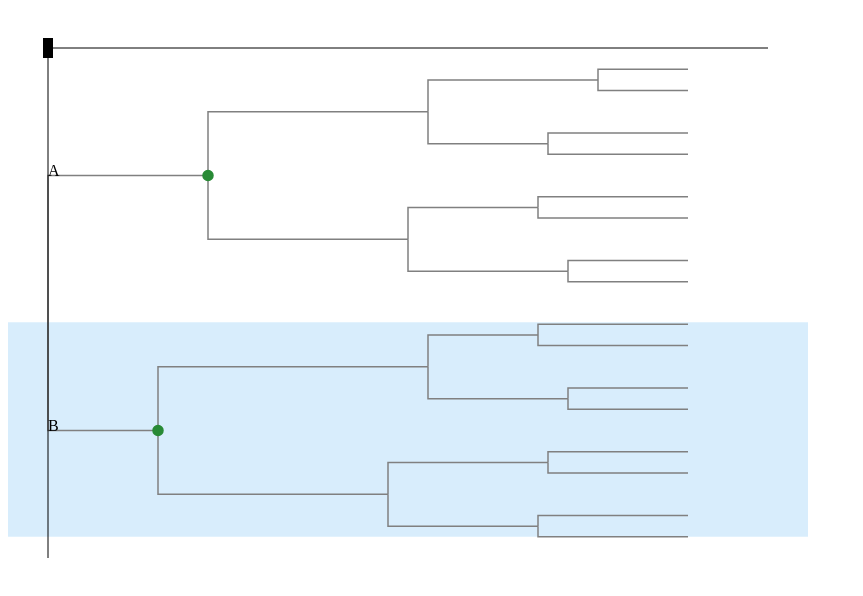
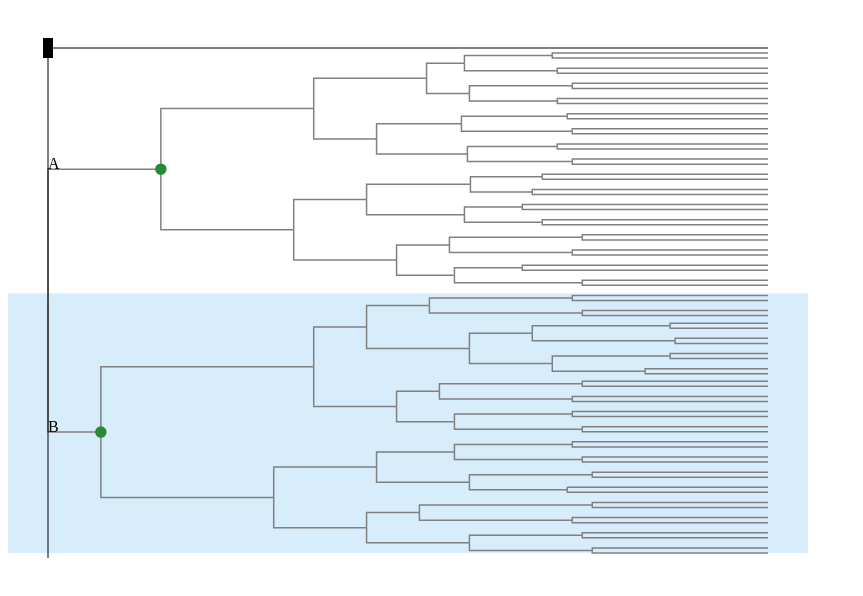
Before and after one commit to YaroslavSinitsyn/y.synytyn.github.io, a plain HTML site: page index.html in a window 1280 px wide. Shown: the whole page, without its empty margins (0-863 px from the left). Drawn offline with nearby package versions, Linux system fonts and the light colour scheme.

Commit message:
add node to json

```diff
--- a/index.html
+++ b/index.html
@@ -31,7 +31,7 @@ d3.json("tree.json", function (error, root) {
     var flag = false;
     var width = 800, height = 550;
     var tree = d3.layout.tree()
-            .size([height-40, width - 160]);
+            .size([height-40, width-80]);
 
     var svg = d3.select("div").append("svg")
         .attr("width", width)
@@ -196,7 +196,13 @@ d3.json("tree.json", function (error, root) {
     function offset(nodeArray) {
         nodeArray.forEach(function (node) {
             if (node.offset !== undefined) {
-                node.y += node.offset;
+                if (node.offset === 0 && node.y !== 720) {
+                    node.y += 720 - node.y;
+                }
+                else{
+                    node.y += node.offset;
+                }
+
             }
         });
     }
@@ -314,7 +320,13 @@ d3.json("tree.json", function (error, root) {
         console.log('click');
     })
 
-    var arrayLeters = ['A', 'B', 'C', 'D', 'E', 'F', 'G', 'H', 'I', 'J', 'K', 'L', 'M', 'N', 'O','P','Q','R','S','T','U','V','W', 'X', 'Y', 'Z'];
+    t.on("mouseover", function () {
+        d3.select(this).style("cursor", "pointer");
+
+    })
+
+    var arrayLeters = ['A', 'B', 'C', 'D', 'E', 'F', 'G', 'H', 'I', 'J', 'K', 'L', 'M', 'N', 'O', 'P', 'Q', 'R', 'S', 'T', 'U', 'V', 'W', 'X', 'Y', 'Z',
+                        'AA', 'AB', 'AC', 'AD', 'AE', 'AF', 'AG', 'AH', 'AI', 'AJ', 'AK', 'AL', 'AM', 'AN', 'AO', 'AP', 'AQ', 'AR', 'AS', 'AT', 'AU', 'AV','AX', 'AY', 'AZ'];
     showPoint();
 
     function lineIntersect(x1, y1, x2, y2, x3, y3, x4, y4) {
--- a/tree.json
+++ b/tree.json
@@ -2,7 +2,7 @@
   "children": [
     {
       "name": "A",
-      "offset": 0,
+      "offset": 10,
       "children": [
         {
           "name": "C",
@@ -14,11 +14,71 @@
               "children": [
                 {
                   "name": "C11",
+                  "offset": 5,
+                  "children": [
+                    {
+                      "name": "C111",
+                      "offset": -10,
+                      "children": [
+                        {
+                          "name": "C1111",
                           "offset": 0
                         },
                         {
+                          "name": "C1112",
+                          "offset": 0
+                        }
+                      ]
+                    },
+                    {
+                      "name": "C112",
+                      "offset": -5,
+                      "children": [
+                        {
+                          "name": "C1121",
+                          "offset": 0
+                        },
+                        {
+                          "name": "C1122",
+                          "offset": 0
+                        }
+                      ]
+                    }
+                  ]
+                },
+                {
                   "name": "C12",
+                  "offset": 10,
+                  "children": [
+                    {
+                      "name": "C121",
+                      "offset": 10,
+                      "children": [
+                        {
+                          "name": "C1121",
                           "offset": 0
+                        },
+                        {
+                          "name": "C1122",
+                          "offset": 0
+                        }
+                      ]
+                    },
+                    {
+                      "name": "C122",
+                      "offset": -5,
+                      "children": [
+                        {
+                          "name": "C1221",
+                          "offset": 0
+                        },
+                        {
+                          "name": "C1222",
+                          "offset": 0
+                        }
+                      ]
+                    }
+                  ]
                 }
               ]
             },
@@ -29,11 +89,71 @@
               "children": [
                 {
                   "name": "D11",
+                  "offset": 2,
+                  "children": [
+                    {
+                      "name": "D111",
+                      "offset": 5,
+                      "children": [
+                        {
+                          "name": "D1111",
                           "offset": 0
                         },
                         {
+                          "name": "D1112",
+                          "offset": 0
+                        }
+                      ]
+                    },
+                    {
+                      "name": "D112",
+                      "offset": 10,
+                      "children": [
+                        {
+                          "name": "D1121",
+                          "offset": 0
+                        },
+                        {
+                          "name": "D1122",
+                          "offset": 0
+                        }
+                      ]
+                    }
+                  ]
+                },
+                {
                   "name": "D12",
+                  "offset": 8,
+                  "children": [
+                    {
+                      "name": "D121",
+                      "offset": -5,
+                      "children": [
+                        {
+                          "name": "D1211",
                           "offset": 0
+                        },
+                        {
+                          "name": "D1212",
+                          "offset": 0
+                        }
+                      ]
+                    },
+                    {
+                      "name": "D122",
+                      "offset": 10,
+                      "children": [
+                        {
+                          "name": "D1221",
+                          "offset": 0
+                        },
+                        {
+                          "name": "D1222",
+                          "offset": 0
+                        }
+                      ]
+                    }
+                  ]
                 }
               ]
 
@@ -50,11 +170,71 @@
               "children": [
                 {
                   "name": "C21",
+                  "offset": 11,
+                  "children": [
+                    {
+                      "name": "C211",
+                      "offset": -20,
+                      "children": [
+                        {
+                          "name": "C2111",
                           "offset": 0
                         },
                         {
+                          "name": "C2112",
+                          "offset": 0
+                        }
+                      ]
+                    },
+                    {
+                      "name": "C212",
+                      "offset": -30,
+                      "children": [
+                        {
+                          "name": "C2121",
+                          "offset": 0
+                        },
+                        {
+                          "name": "C2122",
+                          "offset": 0
+                        }
+                      ]
+                    }
+                  ]
+                },
+                {
                   "name": "C22",
+                  "offset": 5,
+                  "children": [
+                    {
+                      "name": "C221",
+                      "offset": -40,
+                      "children": [
+                        {
+                          "name": "C2211",
                           "offset": 0
+                        },
+                        {
+                          "name": "C2212",
+                          "offset": 0
+                        }
+                      ]
+                    },
+                    {
+                      "name": "C222",
+                      "offset": -20,
+                      "children": [
+                        {
+                          "name": "C2221",
+                          "offset": 0
+                        },
+                        {
+                          "name": "C2222",
+                          "offset": 0
+                        }
+                      ]
+                    }
+                  ]
                 }
               ]
             },
@@ -64,11 +244,71 @@
               "children": [
                 {
                   "name": "D21",
+                  "offset": -10,
+                  "children": [
+                    {
+                      "name": "D211",
+                      "offset": 20,
+                      "children": [
+                        {
+                          "name": "D2111",
                           "offset": 0
                         },
                         {
+                          "name": "D2112",
+                          "offset": 0
+                        }
+                      ]
+                    },
+                    {
+                      "name": "D222",
+                      "offset": 10,
+                      "children": [
+                        {
+                          "name": "D2221",
+                          "offset": 0
+                        },
+                        {
+                          "name": "D2222",
+                          "offset": 0
+                        }
+                      ]
+                    }
+                  ]
+                },
+                {
                   "name": "D22",
+                  "offset": -5,
+                  "children": [
+                    {
+                      "name": "D221",
+                      "offset": -40,
+                      "children": [
+                        {
+                          "name": "D2211",
                           "offset": 0
+                        },
+                        {
+                          "name": "D2212",
+                          "offset": 0
+                        }
+                      ]
+                    },
+                    {
+                      "name": "D222",
+                      "offset": 20,
+                      "children": [
+                        {
+                          "name": "D2221",
+                          "offset": 0
+                        },
+                        {
+                          "name": "D2222",
+                          "offset": 0
+                        }
+                      ]
+                    }
+                  ]
                 }
               ]
             }
@@ -88,11 +328,111 @@
               "children": [
                 {
                   "name": "F11",
+                  "offset": -30,
+                  "children": [
+                    {
+                      "name": "F111",
+                      "offset": 10,
+                      "children": [
+                        {
+                          "name": "F1111",
                           "offset": 0
                         },
                         {
+                          "name": "F1112",
+                          "offset": 0
+                        }
+                      ]
+                    },
+                    {
+                      "name": "F112",
+                      "offset": 20,
+                      "children": [
+                        {
+                          "name": "F1121",
+                          "offset": 0
+                        },
+                        {
+                          "name": "F1112",
+                          "offset": 0
+                        }
+                      ]
+                    }
+                  ]
+                },
+                {
                   "name": "F12",
+                  "offset": 10,
+                  "children": [
+                    {
+                      "name": "F121",
+                      "offset": -30,
+                      "children": [
+                        {
+                          "name": "F1211",
+                          "offset": 5,
+                          "children": [
+                            {
+                              "name": "F12111",
                               "offset": 0
+                            },
+                            {
+                              "name": "F12112",
+                              "offset": 0
+                            }
+                          ]
+                        },
+                        {
+                          "name": "F1212",
+                          "offset": 10,
+                          "children": [
+                            {
+                              "name": "F12121",
+                              "offset": 0
+                            },
+                            {
+                              "name": "F12122",
+                              "offset": 0
+                            }
+                          ]
+                        }
+                      ]
+                    },
+                    {
+                      "name": "F122",
+                      "offset": -10,
+                      "children": [
+                        {
+                          "name": "F1221",
+                          "offset": 5,
+                          "children": [
+                            {
+                              "name": "F12211",
+                              "offset": 0
+                            },
+                            {
+                              "name": "F12212",
+                              "offset": 0
+                            }
+                          ]
+                        },
+                        {
+                          "name": "F1222",
+                          "offset": -20,
+                          "children": [
+                            {
+                              "name": "F12221",
+                              "offset": 0
+                            },
+                            {
+                              "name": "F12222",
+                              "offset": 0
+                            }
+                          ]
+                        }
+                      ]
+                    }
+                  ]
                 }
               ]
             },
@@ -102,11 +442,72 @@
               "children": [
                 {
                   "name": "F21",
+                  "offset": -20,
+                  "children": [
+                    {
+                      "name": "F211",
+                      "offset": 20,
+                      "children": [
+                            {
+                              "name": "F2111",
                               "offset": 0
                             },
                             {
+                              "name": "F2112",
+                              "offset": 0
+                            }
+                          ]
+                    },
+                    {
+                      "name": "F212",
+                      "offset": 10,
+                       "children": [
+                            {
+                              "name": "F2121",
+                              "offset": 0
+                            },
+                            {
+                              "name": "F2122",
+                              "offset": 0
+                            }
+                          ]
+                    }
+                  ]
+                },
+                {
                   "name": "F22",
+                  "offset": -5,
+                  "children": [
+                    {
+                      "name": "F221",
+                      "offset": 10,
+                       "children": [
+                            {
+                              "name": "F2221",
                               "offset": 0
+                            },
+                            {
+                              "name": "F2222",
+                              "offset": 0
+                            }
+                          ]
+                    },
+                    {
+                      "name": "F222",
+                      "offset": 20,
+                       "children": [
+                            {
+                              "name": "F22221",
+                              "offset": 0
+                            },
+                            {
+                              "name": "F22222",
+                              "offset": 0
+                            }
+                          ]
+
+                    }
+                  ]
                 }
               ]
             }
@@ -122,11 +523,71 @@
               "children": [
                 {
                   "name": "X11",
+                  "offset": -5,
+                  "children": [
+                    {
+                      "name": "X111",
+                      "offset": 10,
+                       "children": [
+                            {
+                              "name": "X1111",
                               "offset": 0
                             },
                             {
+                              "name": "X1112",
+                              "offset": 0
+                            }
+                          ]
+                    },
+                    {
+                      "name": "X112",
+                      "offset": 20,
+                       "children": [
+                            {
+                              "name": "X1121",
+                              "offset": 0
+                            },
+                            {
+                              "name": "X1122",
+                              "offset": 0
+                            }
+                          ]
+                    }
+                  ]
+                },
+                {
                   "name": "X12",
+                  "offset": 10,
+                  "children": [
+                    {
+                      "name": "X121",
+                      "offset": 30,
+                       "children": [
+                            {
+                              "name": "X1211",
                               "offset": 0
+                            },
+                            {
+                              "name": "X1212",
+                              "offset": 0
+                            }
+                          ]
+                    },
+                    {
+                      "name": "X122",
+                      "offset": 5,
+                       "children": [
+                            {
+                              "name": "X1221",
+                              "offset": 0
+                            },
+                            {
+                              "name": "X1222",
+                              "offset": 0
+                            }
+                          ]
+                    }
+                  ]
                 }
               ]
             },
@@ -136,11 +597,71 @@
               "children": [
                 {
                   "name": "X21",
+                  "offset": -40,
+                  "children": [
+                    {
+                      "name": "X211",
+                      "offset": 30,
+                       "children": [
+                            {
+                              "name": "X2111",
                               "offset": 0
                             },
                             {
+                              "name": "X2112",
+                              "offset": 0
+                            }
+                          ]
+                    },
+                    {
+                      "name": "X212",
+                      "offset": 10,
+                       "children": [
+                            {
+                              "name": "X2121",
+                              "offset": 0
+                            },
+                            {
+                              "name": "X2122",
+                              "offset": 0
+                            }
+                          ]
+                    }
+                  ]
+                },
+                {
                   "name": "X22",
+                  "offset": 10,
+                  "children": [
+                    {
+                      "name": "X221",
+                      "offset": 20,
+                       "children": [
+                            {
+                              "name": "X2211",
                               "offset": 0
+                            },
+                            {
+                              "name": "X2212",
+                              "offset": 0
+                            }
+                          ]
+                    },
+                    {
+                      "name": "X222",
+                      "offset": 30,
+                       "children": [
+                            {
+                              "name": "X2221",
+                              "offset": 0
+                            },
+                            {
+                              "name": "X2222",
+                              "offset": 0
+                            }
+                          ]
+                    }
+                  ]
                 }
               ]
             }
```
Lines whose indentation alone changed are shown as unchanged.
